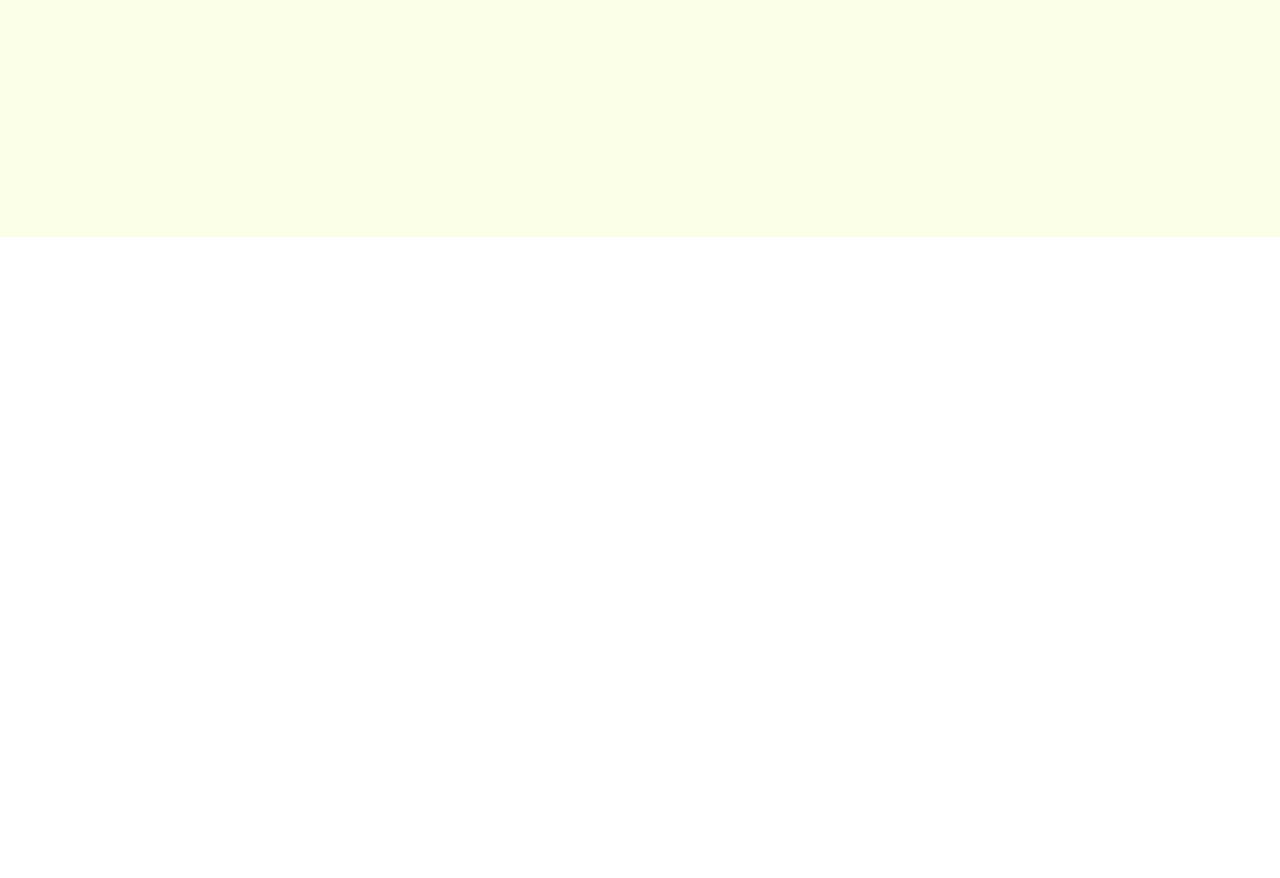
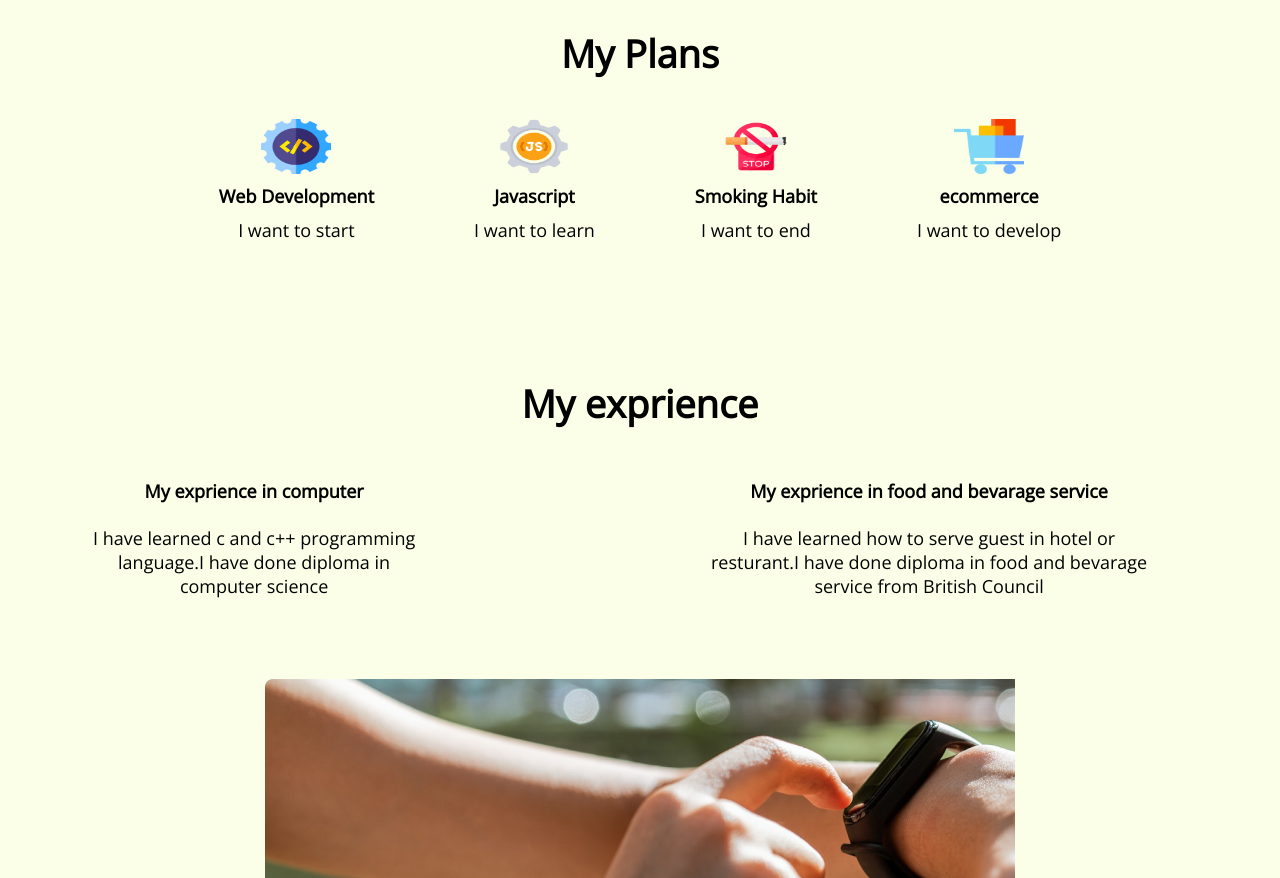
Before and after one commit to shahin2525/new-year, a plain HTML site: page index.html in a window 1280 px wide. Shown: the part 1368-2246 px from the top of the page. Before the commit the page ends 1605 px from the top, so only its background shows below. Drawn offline with nearby package versions, Linux system fonts and the light colour scheme.

Commit message:
third commit

```diff
--- a/index.html
+++ b/index.html
@@ -25,6 +25,7 @@
       </div>
     </header>
     <main>
+      <!-- life section starts -->
       <section class="life">
         <div>
           <img class="life-image" src="images/person.png" alt="" />
@@ -54,8 +55,68 @@
                   <span>Contrary to popular belief, is not simply</span></div>
           </div>
         </div>
+
       </section>
+      <!-- life section ends -->
+      <!-- plan section starts -->
+      <section class="plan">
+        <h5 class="plans-title" >My Plans</h5>
+        <div class="plan-contents">
+          <div class="plan-item">
+            <img class="plan-image" src="images/icons/web.png" alt="">
+            <h5 class="plan-title">Web Development</h5>
+            <p class="plan-description">I want to start</p>
+
+          </div>
+
+          <div class="plan-item">
+            <img class="plan-image" src="images/icons/js.png" alt="">
+            <h5 class="plan-title">Javascript</h5>
+            <p class="plan-description">I want to learn</p>
+
+          </div>
+
+          <div class="plan-item">
+            <img class="plan-image" src="images/icons/smoke.png" alt="">
+            <h5 class="plan-title">Smoking Habit</h5>
+            <p class="plan-description">I want to end</p>
+
+          </div>
+
+          <div class="plan-item">
+            <img class="plan-image" src="images/icons/ecom.png" alt="">
+            <h5 class="plan-title">ecommerce</h5>
+            <p class="plan-description">I want to develop</p>
+
+          </div>
+        </div>
+
+      </section>
+       <!-- plan section ends -->
+      <!-- exprience  section start  -->
+      <section class="exprience"></section>
+      <h4 class="exprience-sub-title">My exprience</h4>
+      <div class="exprience-content">
+        <div class="exprience-item">
+          <h5 class="exprience-title">My exprience in computer</h5>
+          <p class="exprience-description">I have learned c and c++ programming language.I have done diploma in computer science </p>
+        </div>
+        <div class="exprience-item">
+          <h5 class="exprience-title">My exprience in food and bevarage service</h5>
+          <p class="exprience-description2">I have learned how to serve guest in hotel or resturant.I have done diploma in food and bevarage service from British Council </p>
+
+        </div>
+
+      </div>
+      <!-- exprience  section end  -->
+      <!-- suggestion section starts -->
+      <section class="suggestion-section">
+
+      </section>
+      <!-- suggestion section ends -->
     </main>
-    <footer></footer>
+    <footer>
+
+    </footer>
   </body>
 </html>
--- a/new.css
+++ b/new.css
@@ -47,11 +47,11 @@ main {
 
 .life {
   display: flex;
-  /* justify-content: flex-start; */
+
   width: 100%;
-  height: 650px;
+  height: 500px;
 
-  padding: 70px 200px 70px 70px;
+  padding: 70px 200px 10px 70px;
 }
 
 .life-image {
@@ -61,18 +61,18 @@ main {
 }
 
 .life-history {
-  margin: 98px 450px 50px 100px;
+  margin: 98px 450px 20px 100px;
   text-align: left;
 }
 
 .section-title {
   font-size: 38px;
   font-weight: 700;
-  margin-bottom: 10px;
+  margin-bottom: 20px;
 }
 
 .life-description {
-  margin-top: 15px;
+  margin-bottom: 10px;
   font-size: 12px;
 }
 
@@ -86,3 +86,94 @@ main {
   height: 10px;
   width: 10px;
 }
+
+/* plan section */
+.plan {
+  height: 250px;
+  width: 100%;
+}
+.plans-title {
+  font-size: 38px;
+  font-weight: 700;
+  margin-bottom: 40px;
+  text-align: center;
+}
+
+.plan-contents {
+  display: flex;
+  align-items: center;
+  justify-content: center;
+
+  gap: 100px;
+}
+.plan-image {
+  width: 70px;
+  height: 55px;
+  display: block;
+  margin: 0px auto;
+}
+.plan-title {
+  font-size: 18px;
+  font-weight: bold;
+  margin: 10px 0 10px 0;
+  text-align: center;
+}
+.plan-description {
+  margin-top: 10px;
+  font-size: 18px;
+  text-align: center;
+}
+
+/* exprience section */
+.exprience {
+  height: 70px;
+  width: 100%;
+  margin: 10px 50px 20px 50px;
+}
+
+.exprience-content {
+  display: flex;
+  gap: 70px;
+  justify-content: space-evenly;
+}
+.exprience-sub-title {
+  font-size: 38px;
+  font-weight: 700;
+  margin-bottom: 40px;
+  text-align: center;
+}
+
+.exprience-title {
+  font-size: 18px;
+  font-weight: bold;
+  margin: 0px 0 10px 0;
+  text-align: center;
+  padding: 10px 10px 3px 10px;
+}
+
+.exprience-description {
+  margin-top: 2px 20px 0 20px;
+  font-size: 18px;
+  text-align: center;
+  padding: 10px 90px 0 90px;
+}
+
+.exprience-description2 {
+  margin-top: 2px 20px 0 20px;
+  font-size: 18px;
+  text-align: center;
+  padding: 10px 120px 0 120px;
+}
+
+/* suggestion section */
+.suggestion-section {
+  /* margin: 30px 40px 30px 100px; */
+  background-image: url(images/watch.png);
+  height: 200px;
+  max-width: 750px;
+  background-repeat: no-repeat;
+  display: block;
+  margin: 0px auto;
+  margin-top: 80px;
+  background-blend-mode: ur;
+}
```
